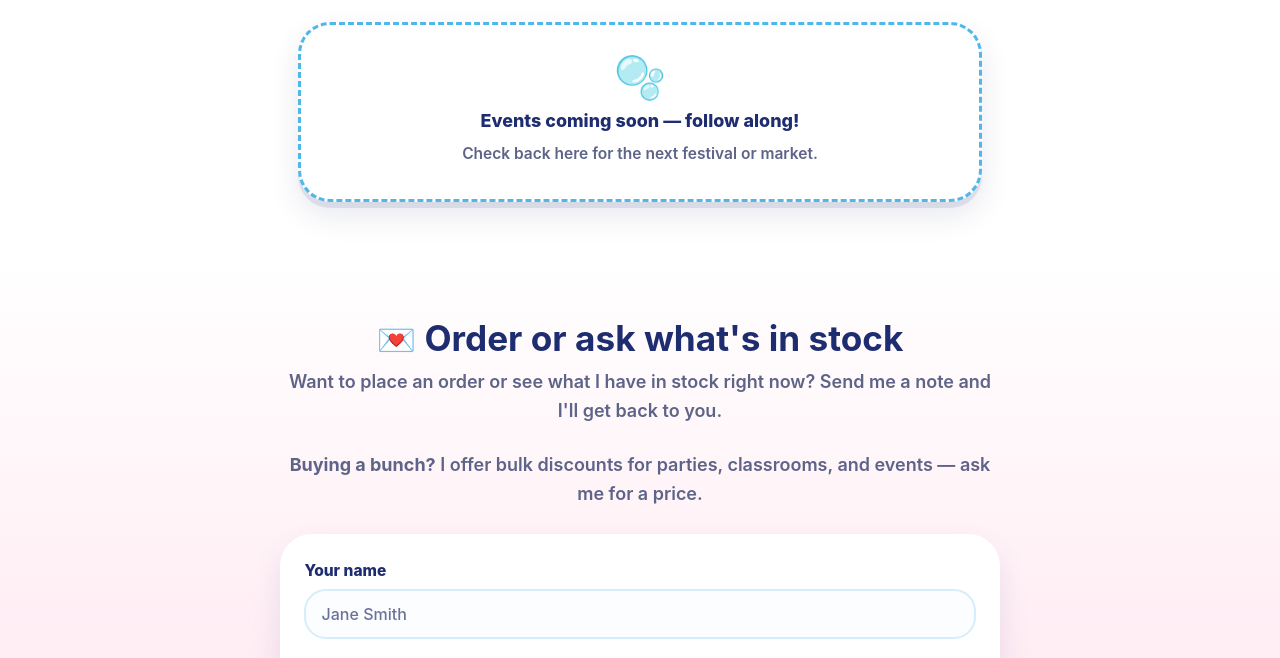
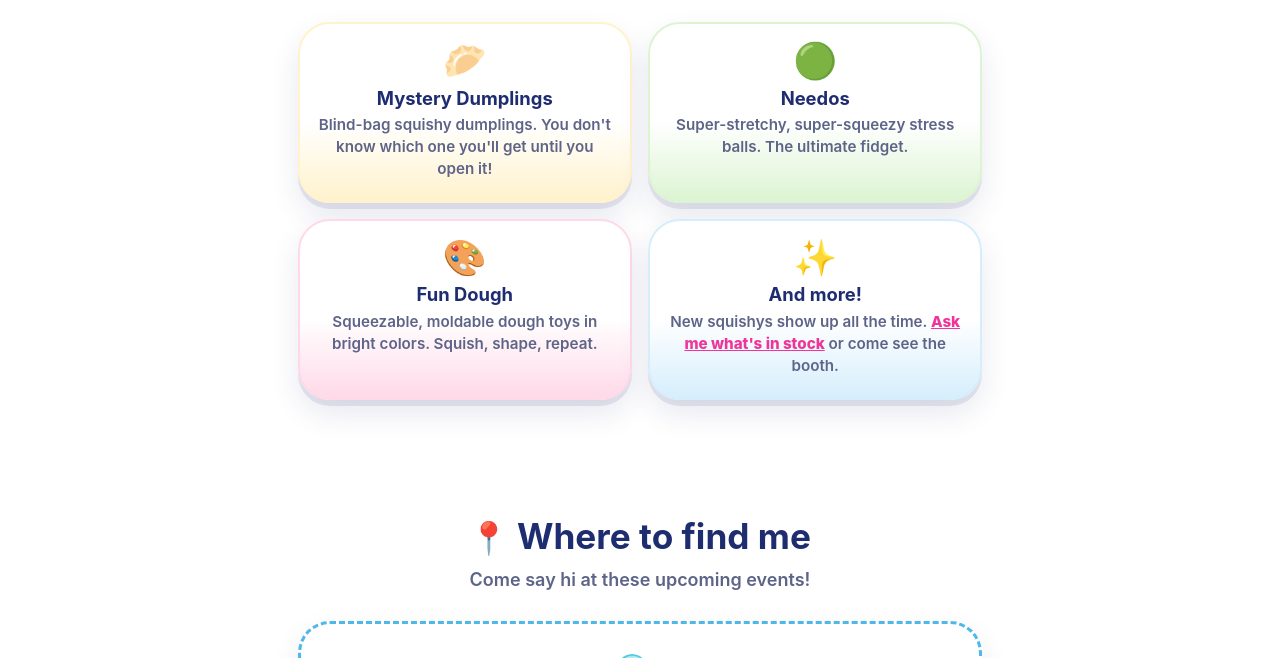
Before and after one commit to invalidprince/sawyers-squishys, a website: page index.html in a window 1280 px wide. Shown: the part 698-1356 px from the top of the page. Drawn offline with Linux system fonts and the light colour scheme.

Commit message:
Add 'What I sell' products section (Mystery Dumplings, Needos, Fun Dough, and more)

```diff
--- a/index.html
+++ b/index.html
@@ -37,6 +37,33 @@
 </header>
 
 <main id="main">
+
+  <section id="shop" class="section" aria-labelledby="shop-h">
+    <h2 id="shop-h"><span class="emoji" aria-hidden="true">🧸</span> What I sell</h2>
+    <p class="section-sub">Stock changes every week — here's what's usually on the table.</p>
+    <div class="products">
+      <article class="product product-yellow">
+        <span class="product-emoji" aria-hidden="true">🥟</span>
+        <h3>Mystery Dumplings</h3>
+        <p>Blind-bag squishy dumplings. You don't know which one you'll get until you open it!</p>
+      </article>
+      <article class="product product-green">
+        <span class="product-emoji" aria-hidden="true">🟢</span>
+        <h3>Needos</h3>
+        <p>Super-stretchy, super-squeezy stress balls. The ultimate fidget.</p>
+      </article>
+      <article class="product product-pink">
+        <span class="product-emoji" aria-hidden="true">🎨</span>
+        <h3>Fun Dough</h3>
+        <p>Squeezable, moldable dough toys in bright colors. Squish, shape, repeat.</p>
+      </article>
+      <article class="product product-blue">
+        <span class="product-emoji" aria-hidden="true">✨</span>
+        <h3>And more!</h3>
+        <p>New squishys show up all the time. <a href="#contact">Ask me what's in stock</a> or come see the booth.</p>
+      </article>
+    </div>
+  </section>
 
   <section id="events" class="section" aria-labelledby="events-h">
     <h2 id="events-h"><span class="emoji" aria-hidden="true">📍</span> Where to find me</h2>
--- a/style.css
+++ b/style.css
@@ -138,6 +138,25 @@ p{margin:0 0 1em}
 .section-sub{text-align:center;color:var(--muted);font-weight:600;margin-bottom:1.6rem}
 
 /* ---------- EVENTS ---------- */
+
+/* ---------- PRODUCTS ---------- */
+.products{display:grid;gap:1rem;grid-template-columns:1fr}
+@media (min-width:560px){.products{grid-template-columns:1fr 1fr}}
+.product{
+  background:#fff;border-radius:var(--radius-lg);padding:1.2rem 1.2rem 1.3rem;
+  box-shadow:var(--shadow);border:2.5px solid var(--blue-soft);text-align:center;
+  transition:transform .15s ease;
+}
+.product:hover{transform:translateY(-3px)}
+.product-yellow{border-color:var(--yellow-soft);background:linear-gradient(180deg,#fff 55%,var(--yellow-soft))}
+.product-green{border-color:var(--green-soft);background:linear-gradient(180deg,#fff 55%,var(--green-soft))}
+.product-pink{border-color:var(--pink-soft);background:linear-gradient(180deg,#fff 55%,var(--pink-soft))}
+.product-blue{border-color:var(--blue-soft);background:linear-gradient(180deg,#fff 55%,var(--blue-soft))}
+.product-emoji{display:block;font-size:2.2rem;line-height:1;margin-bottom:.5rem}
+.product h3{font-size:1.15rem;margin:0 0 .35rem}
+.product p{margin:0;color:var(--muted);font-weight:600;font-size:.95rem;line-height:1.45}
+.product a{color:var(--pink);font-weight:800}
+
 .events{display:grid;gap:1rem}
 .loading{text-align:center;color:var(--muted)}
 
```
